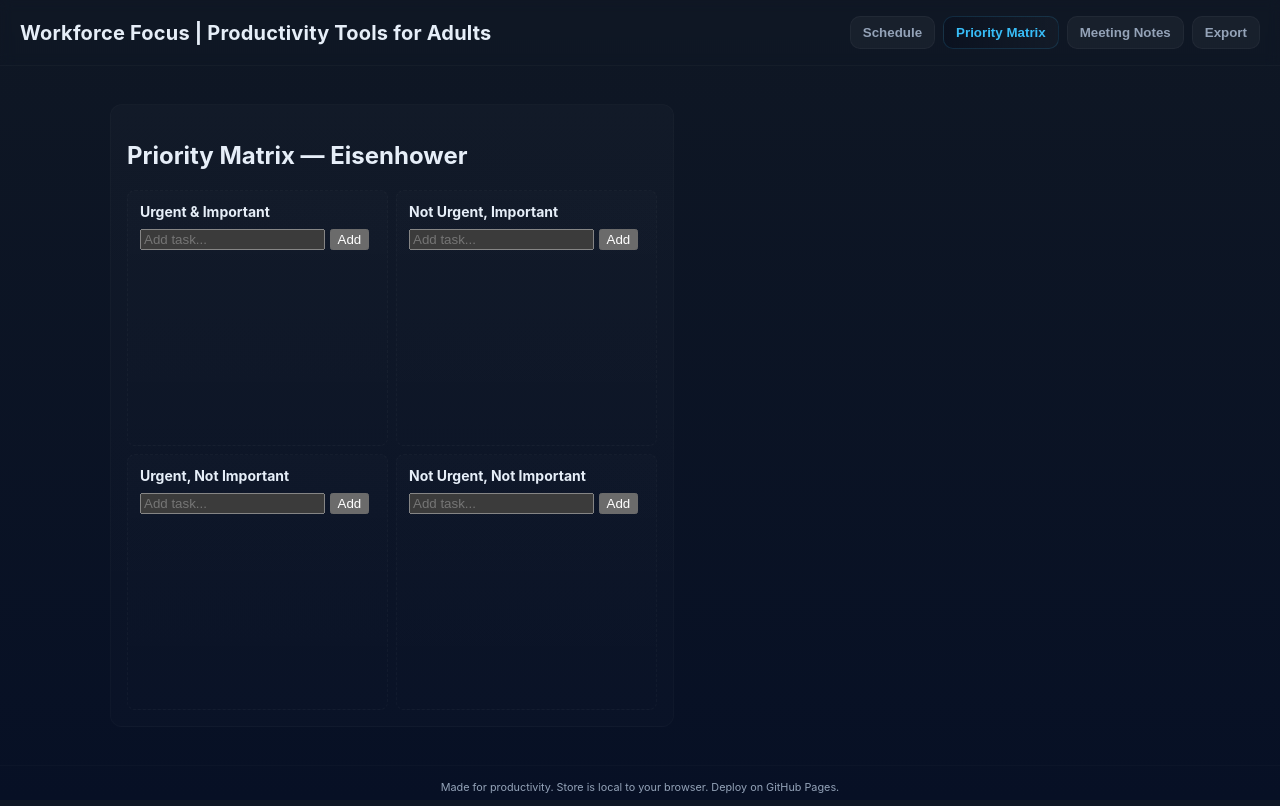
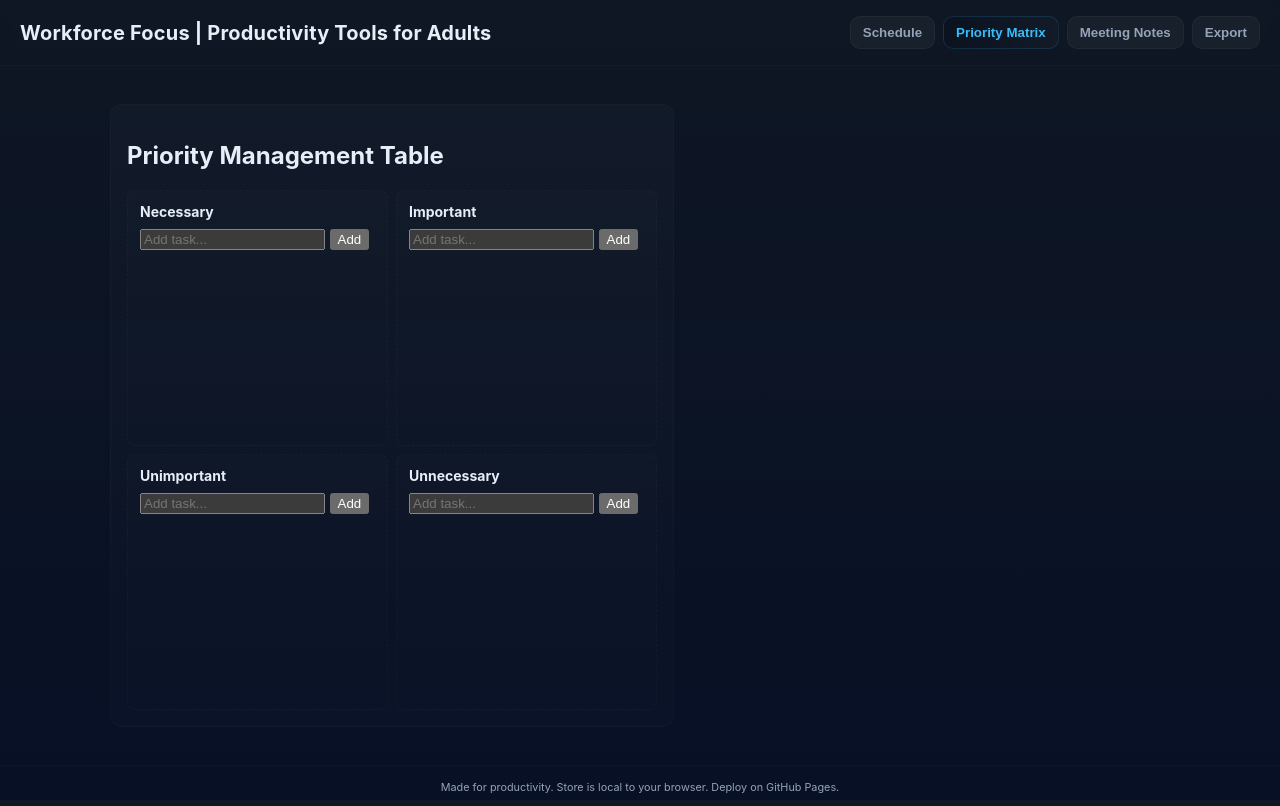
Before and after one commit to dev-ananta/workforce-focus, a plain HTML site: page index.html in a window 1280 px wide. Both pictures are taken after a click on the button "Priority Matrix". Drawn offline with Linux system fonts and the light colour scheme.

Commit message:
Commit 7

```diff
--- a/index.html
+++ b/index.html
@@ -24,8 +24,8 @@
     </section>
 
     <section id="priority-view" class="view" aria-hidden="true" hidden>
-      <h2>Priority Matrix — Eisenhower</h2>
-      <div id="priority-matrix" class="matrix" aria-label="Eisenhower priority matrix"></div>
+      <h2>Priority Management Table</h2>
+      <div id="priority-matrix" class="matrix" aria-label="Priority Management Table"></div>
     </section>
 
     <section id="meeting-view" class="view" aria-hidden="true" hidden>
--- a/modules/priorityMatrix.js
+++ b/modules/priorityMatrix.js
@@ -1,5 +1,3 @@
-// Eisenhower matrix (Urgent/Not Urgent, Important/Not Important)
-
 // modules/priorityMatrix.js
 import Storage from '../utils/storage.js';
 
@@ -9,10 +7,10 @@ export default class PriorityMatrix {
     this.key = 'priority-matrix';
     this.container = document.getElementById('priority-matrix');
     this.quads = [
-      {id:'urgent-important', title:'Urgent & Important'},
-      {id:'noturgent-important', title:'Not Urgent, Important'},
-      {id:'urgent-notimportant', title:'Urgent, Not Important'},
-      {id:'noturgent-notimportant', title:'Not Urgent, Not Important'}
+      {id:'necessary', title:'Necessary'},
+      {id:'important', title:'Important'},
+      {id:'unimportant', title:'Unimportant'},
+      {id:'unnecessary', title:'Unnecessary'}
     ];
     this.state = this.storage.get(this.key) || {tasks: []};
     this._render();
```
